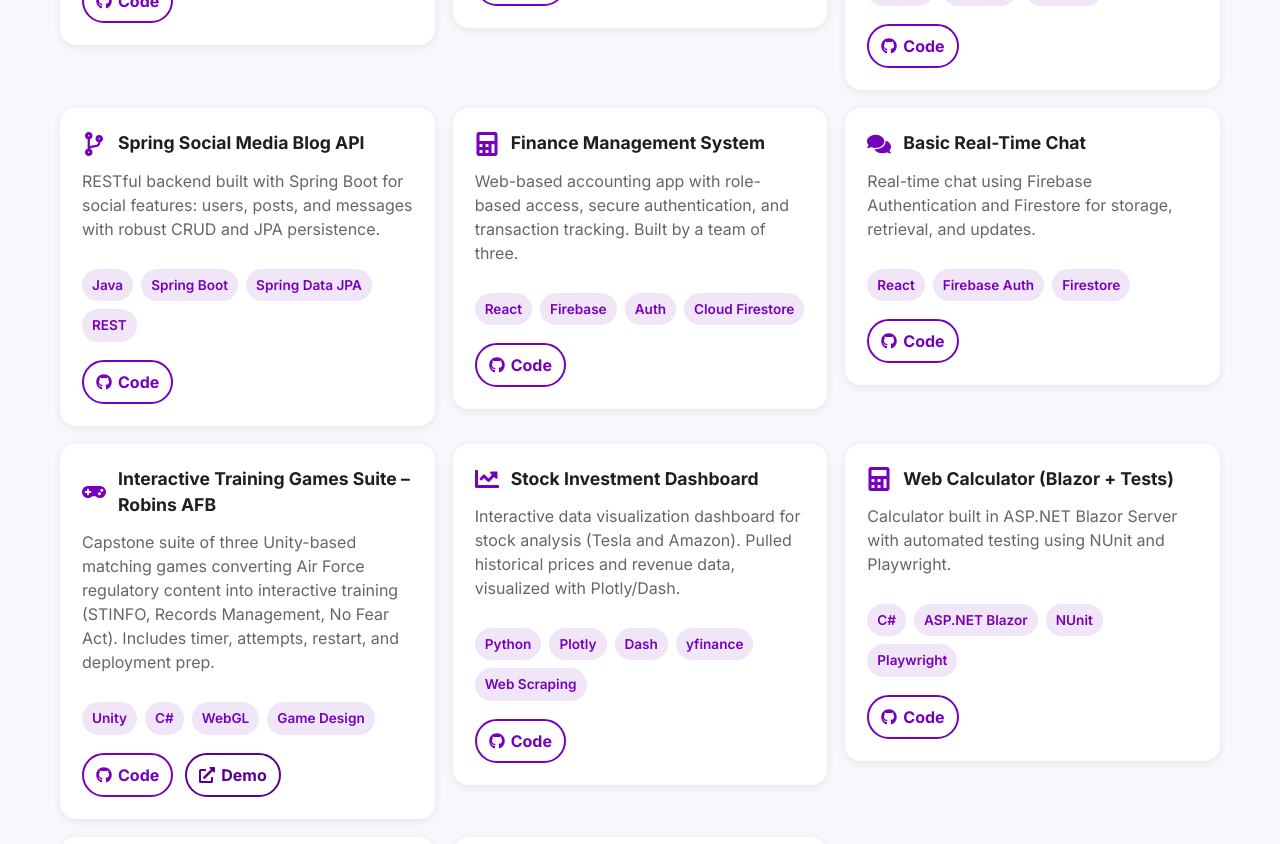
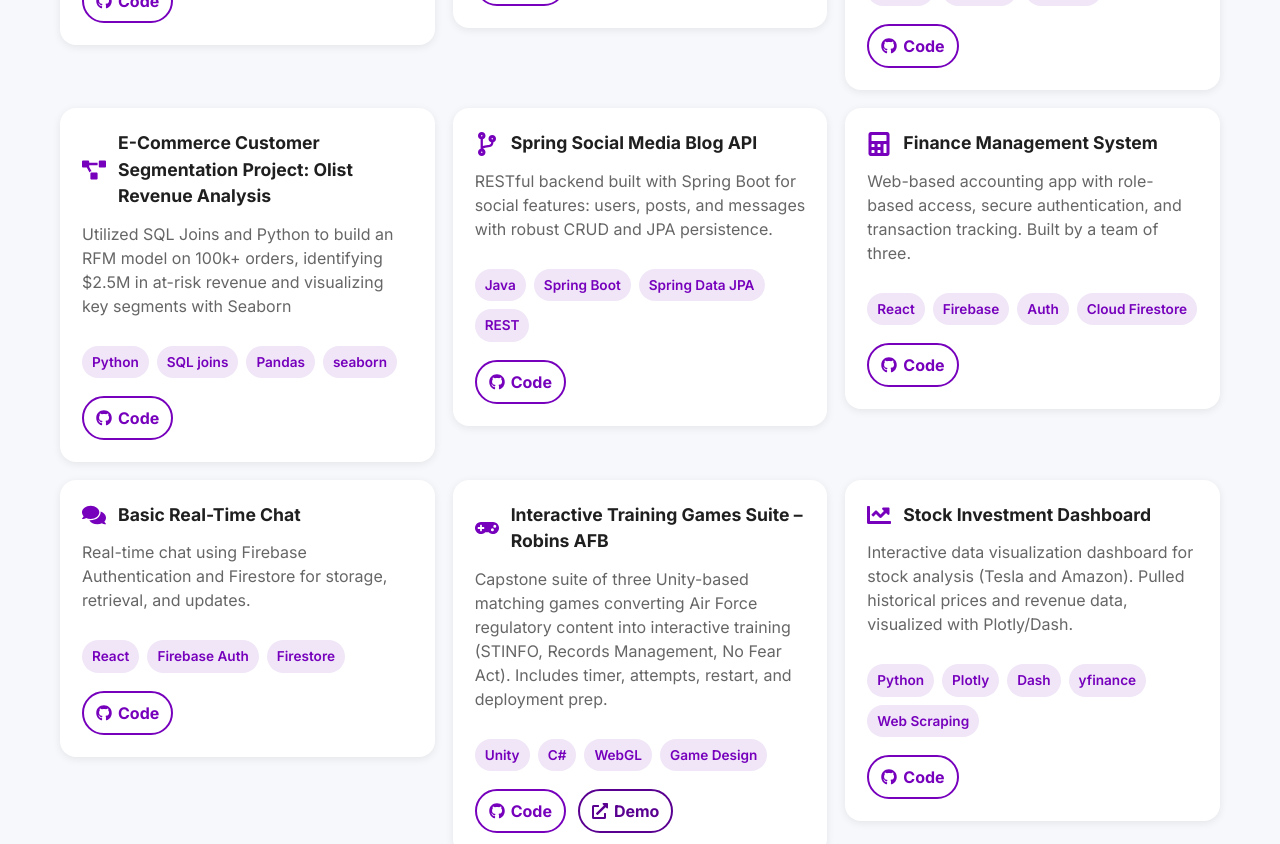
Before and after one commit to davidqm7/React-portfolio, a React (Vite) app: page / in a window 1280 px wide. Shown: the part 3480-4324 px from the top of the page. Built offline with nearby package versions, Linux system fonts and the light colour scheme.

Commit message:
added project

```diff
--- a/src/data/projects.jsx
+++ b/src/data/projects.jsx
@@ -48,7 +48,16 @@ export const projectsData = [
     tech: ['Python', 'matplotlib', 'Dash', 'Pandas','Numpy','seaborn','Power BI'],
     repo: 'https://github.com/davidqm7/BusinessSalesDashboard'
   },
-
+  {
+    id: 'O-list',
+    title: 'E-Commerce Customer Segmentation Project: Olist Revenue Analysis ',
+    category: 'ml',
+    icon: <FaProjectDiagram />,
+    description:
+      'Utilized SQL Joins and Python to build an RFM model on 100k+ orders, identifying $2.5M in at-risk revenue and visualizing key segments with Seaborn',
+    tech: ['Python','SQL joins', 'Pandas','seaborn'],
+    repo: 'https://github.com/davidqm7/olist-customer-segmentation'
+  },
   // Backend
   {
     id: 'p1',
```
